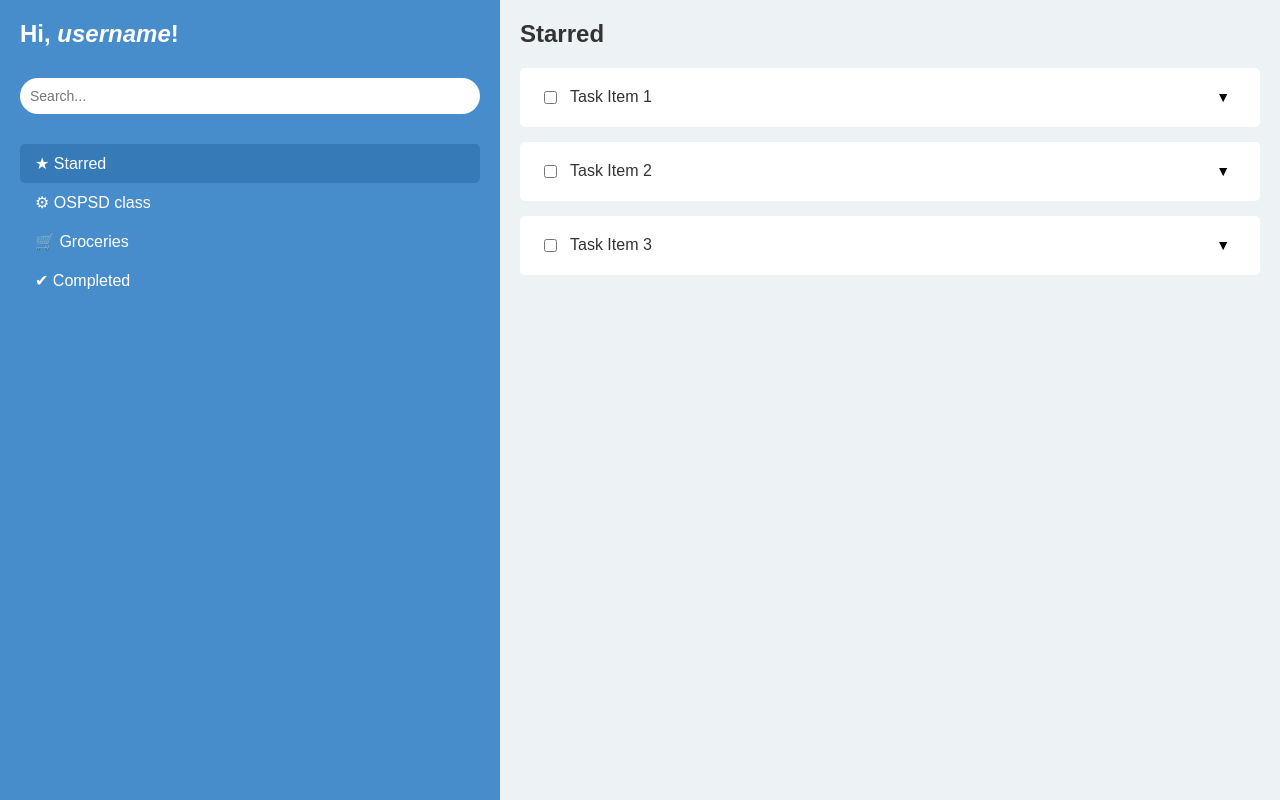
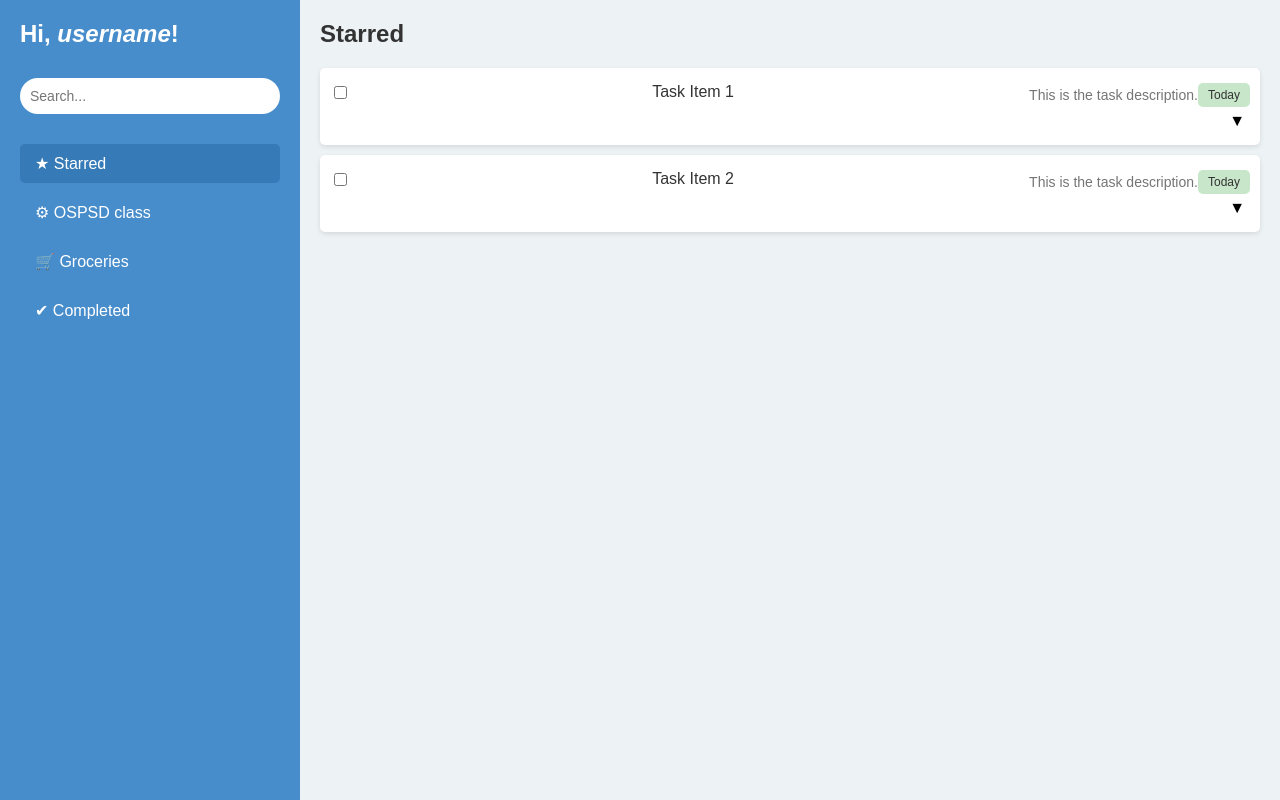
Before and after one commit to nyuoss/glaceon-google-suite-tasks, a Flask app: page / in a window 1280 px wide. Run offline with Flask 3, Linux system fonts and the light colour scheme.

Commit message:
refine appearance

```diff
--- a/src/open_source_python_template/static/style.css
+++ b/src/open_source_python_template/static/style.css
@@ -1,7 +1,6 @@
 body {
   margin: 0;
   font-family: 'Arial', sans-serif;
-  box-sizing: border-box;
   background-color: #eceff1;
   color: #333;
 }
@@ -12,7 +11,7 @@ body {
 }
 
 .sidenav {
-  width: 500px;
+  width: 300px;
   background-color: #488dcb;
   color: #fff;
   padding: 20px;
@@ -22,7 +21,6 @@ body {
 .sidenav h1 {
   margin-top: 0;
   font-size: 24px;
-  color: white;
 }
 
 .username-placeholder {
@@ -53,6 +51,7 @@ body {
   padding: 10px 15px;
   cursor: pointer;
   border-radius: 5px;
+  margin-bottom: 10px; /* Spacing between menu items */
 }
 
 .category.active, .category:hover {
@@ -68,61 +67,72 @@ body {
 
 .taskcolumn h2 {
   margin-top: 0;
+  color: #333;
+  font-size: 1.5rem;
 }
 
 .task-item {
   background-color: #fff;
-  padding: 20px;
-  margin-bottom: 15px;
+  margin-bottom: 10px;
   border-radius: 5px;
   display: flex;
+  flex-direction: column;
+  align-items: flex-start;
+  box-shadow: 0 2px 5px rgba(0,0,0,0.1);
+  padding: 10px;
+}
+
+.task-info {
+  width: 100%;
+  display: flex;
+  justify-content: space-between;
   align-items: center;
 }
 
-.task-item label {
-  flex-grow: 1;
-  margin-left: 10px;
+.task-info input[type="checkbox"] {
+  margin-right: 10px;
+}
+
+.dropdown-toggle {
+  background: none;
+  border: none;
+  cursor: pointer;
+  font-size: 1rem;
+  padding: 5px;
+  outline: none;
+  margin-left: auto;
+}
+
+.task-detail {
+  display: none;
+  background-color: #f6f8fa;
+  padding: 10px;
+  border-radius: 5px;
+  width: 100%;
+  box-sizing: border-box;
+  margin-top: 10px;
+  box-shadow: 0 2px 5px rgba(0,0,0,0.2);
+}
+
+.task-detail.show {
+  display: block;
 }
 
 .task-meta {
-  text-align: right;
+  display: flex;
+  justify-content: space-between;
+  align-items: center;
+  margin-top: 5px;
 }
 
-.task-meta .task-description {
-  display: block;
+.task-description {
   color: #757575;
-  font-size: 14px;
+  font-size: 0.875rem;
 }
 
 .due-date {
   background-color: #c8e6c9;
   border-radius: 5px;
   padding: 5px 10px;
-  display: inline-block;
-  font-size: 12px;
-  margin-top: 5px;
+  font-size: 0.75rem;
 }
-
-/* Dropdown toggle button */
-.dropdown-toggle {
-  background: none;
-  border: none;
-  cursor: pointer;
-  padding: 0 10px;
-  font-size: 14px;
-}
-
-/* Task details dropdown */
-.task-detail {
-  display: none;
-  background-color: #f6f8fa;
-  padding: 10px;
-  border-radius: 5px;
-  margin-top: 10px;
-  box-shadow: 0 2px 5px rgba(0,0,0,0.2);
-}
-
-/* Display task detail when it's set to show */
-.task-detail.show {
-  display: block;
-}
--- a/src/open_source_python_template/templates/index.html
+++ b/src/open_source_python_template/templates/index.html
@@ -25,32 +25,39 @@
         <div class="taskcolumn">
             <h2>Starred</h2>
 
+            <!-- Task Item 1 -->
             <div class="task-item">
-                <input type="checkbox" id="task1">
-                <label for="task1">Task Item 1</label>
+                <div class="task-info">
+                    <input type="checkbox" id="task1">
+                    <label for="task1">Task Item 1</label>
+                    <div class="task-meta">
+                        <span class="task-description">This is the task description.</span>
+                        <span class="due-date">Today</span>
+                    </div>
+                </div>
                 <button class="dropdown-toggle" onclick="toggleDropdown('task-detail-1')">▼</button>
                 <div class="task-detail" id="task-detail-1">
-                    <p>More details about Task Item 1. Here you can place any additional information needed, such as descriptions, comments, or attachments.</p>
+                    <p>More details about Task Item 1...</p>
                 </div>
             </div>
 
+            <!-- Task Item 2 -->
             <div class="task-item">
-                <input type="checkbox" id="task1">
-                <label for="task1">Task Item 2</label>
+                <div class="task-info">
+                    <input type="checkbox" id="task2">
+                    <label for="task1">Task Item 2</label>
+                    <div class="task-meta">
+                        <span class="task-description">This is the task description.</span>
+                        <span class="due-date">Today</span>
+                    </div>
+                </div>
                 <button class="dropdown-toggle" onclick="toggleDropdown('task-detail-2')">▼</button>
                 <div class="task-detail" id="task-detail-2">
-                    <p>More details about Task Item 2. Here you can place any additional information needed, such as descriptions, comments, or attachments.</p>
+                    <p>More details about Task Item 2...</p>
                 </div>
             </div>
 
-            <div class="task-item">
-                <input type="checkbox" id="task1">
-                <label for="task1">Task Item 3</label>
-                <button class="dropdown-toggle" onclick="toggleDropdown('task-detail-3')">▼</button>
-                <div class="task-detail" id="task-detail-3">
-                    <p>More details about Task Item 3. Here you can place any additional information needed, such as descriptions, comments, or attachments.</p>
-                </div>
-            </div>
+
             <!-- Repeat for more tasks -->
         </div>
     </div>
```
